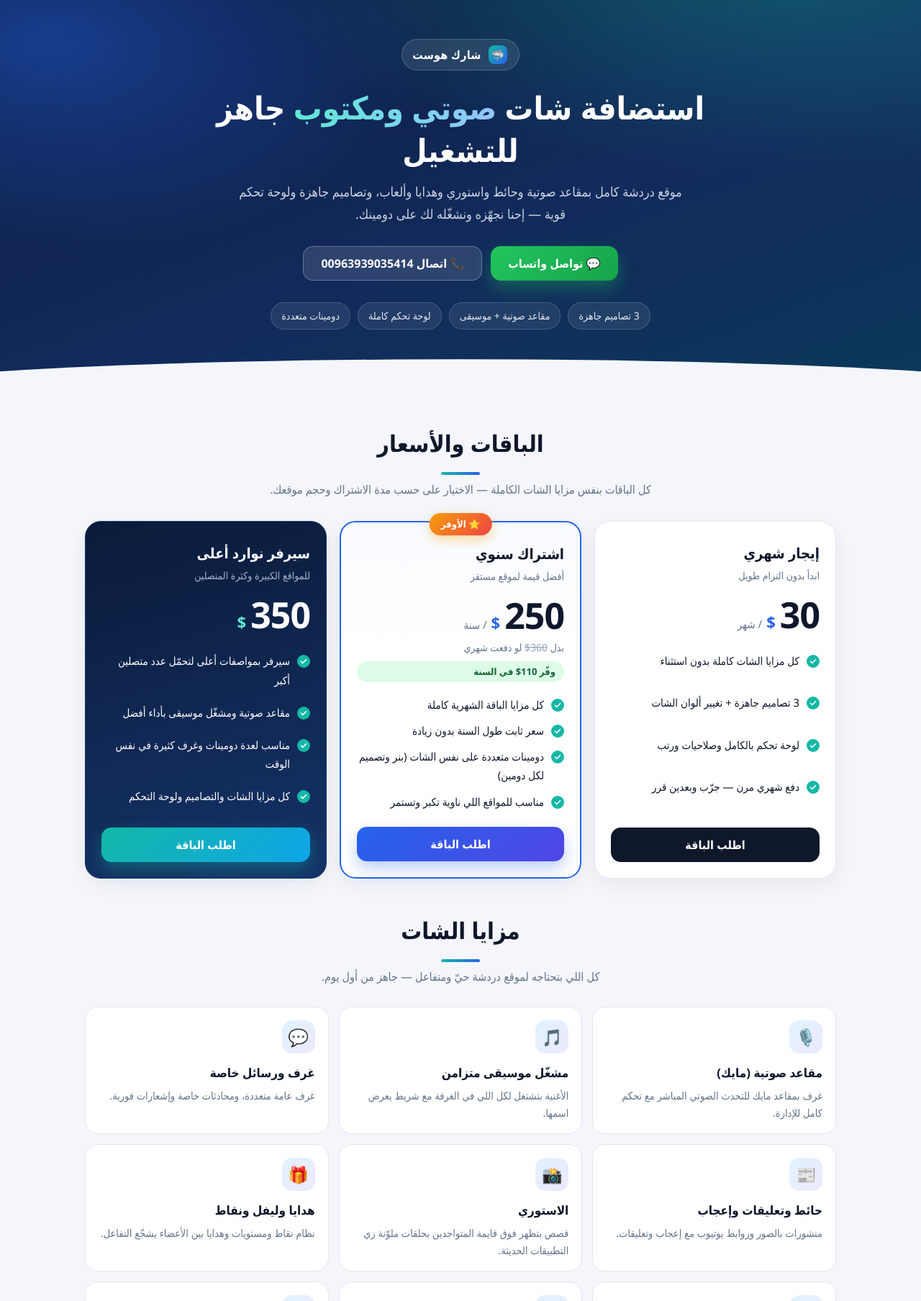
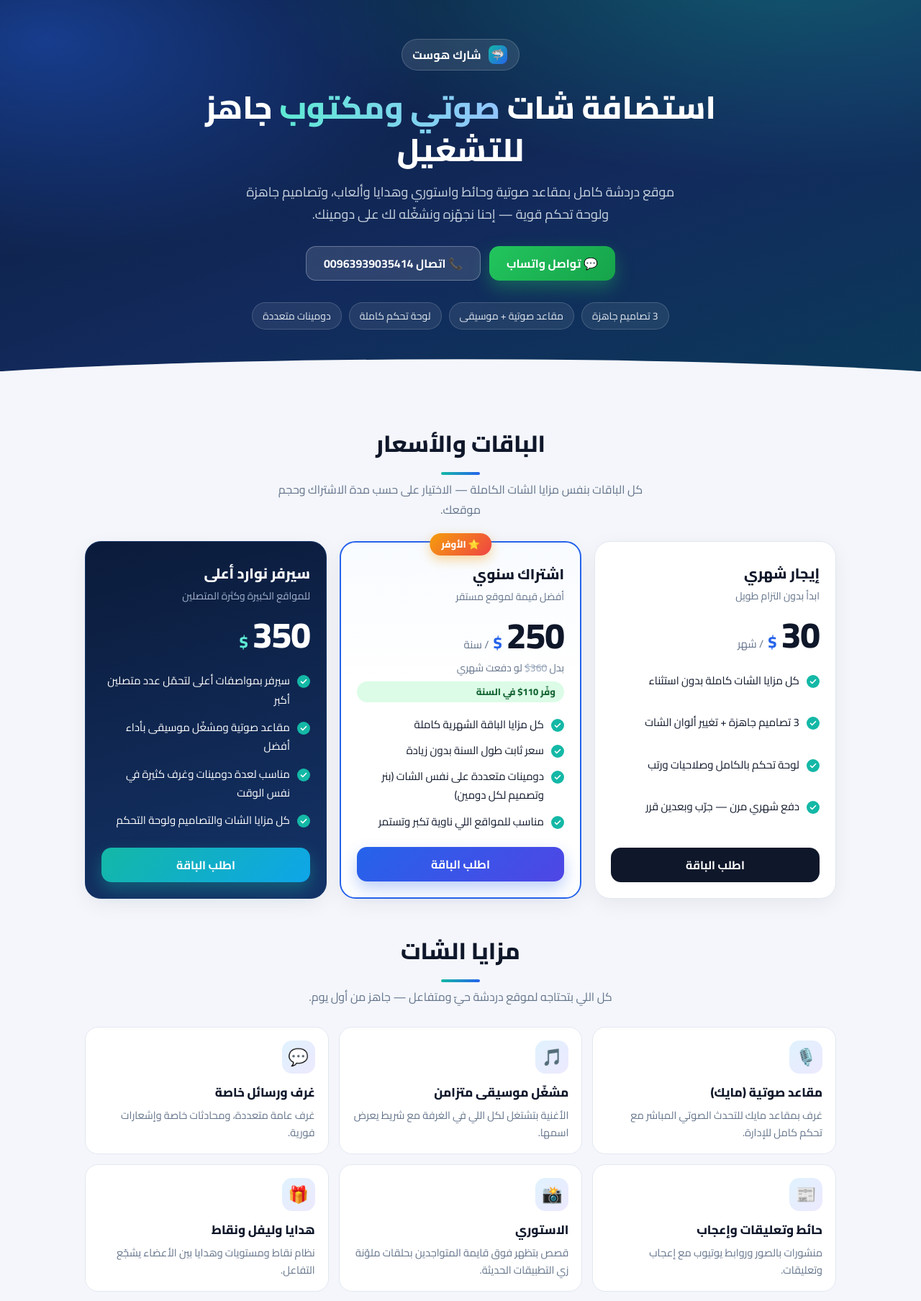
Before and after one commit to abdullahasson/gochat, a web app: file public/plans.html in a window 1280 px wide. Shown: the top 1808 px of the page at 72% size. Run offline with its HTML, style and script files only (its server is not run), Linux system fonts and the light colour scheme.

Commit message:
add cairo font

```diff
--- a/public/admin-ui.css
+++ b/public/admin-ui.css
@@ -17,7 +17,7 @@
   --cp-ease: .18s ease;
   background: var(--cp-bg);
   color: var(--cp-text);
-  font-family: "Segoe UI", Tahoma, "Noto Sans Arabic", system-ui, -apple-system, Arial, sans-serif;
+  font-family: var(--font-main);
   overflow: hidden;       /* .cl2 is the only scroller */
 }
 .paneladmin.cp-collapsed { --cp-w: var(--cp-w-min); }
--- /dev/null
+++ b/public/cairo.css
@@ -0,0 +1,84 @@
+/* =====================================================================
+   Cairo — الخط الافتراضي للمشروع
+   ---------------------------------------------------------------------
+   - ملفات WOFF2 محلية داخل public/fonts/cairo (بدون اعتماد على Google Fonts).
+   - font-display: swap حتى لا يختفي النص أثناء التحميل.
+   - هذا الملف يحدد الخط الافتراضي فقط، ولا يفرضه على الأيقونات
+     (FontAwesome) أو خطوط أسماء الأعضاء المخصصة أو الأكواد.
+   ===================================================================== */
+
+/* عربي */
+@font-face {
+    font-family: 'Cairo';
+    font-style: normal;
+    font-weight: 200 1000;
+    font-display: swap;
+    src: url('fonts/cairo/cairo-arabic.woff2') format('woff2');
+    unicode-range: U+0600-06FF, U+0750-077F, U+0870-0891, U+0897-08E1,
+        U+08E3-08FF, U+200C-200E, U+2010-2011, U+204F, U+2E41,
+        U+FB50-FDFF, U+FE70-FE74, U+FE76-FEFC, U+102E0-102FB,
+        U+10E60-10E7E, U+10EC2-10EC7, U+10EC9-10EEE, U+10EF0-10EFF,
+        U+1EE00-1EE03, U+1EE05-1EE1F, U+1EE21-1EE22, U+1EE24, U+1EE27,
+        U+1EE29-1EE32, U+1EE34-1EE37, U+1EE39, U+1EE3B, U+1EE42,
+        U+1EE47, U+1EE49, U+1EE4B, U+1EE4D-1EE4F, U+1EE51-1EE52,
+        U+1EE54, U+1EE57, U+1EE59, U+1EE5B, U+1EE5D, U+1EE5F,
+        U+1EE61-1EE62, U+1EE64, U+1EE67-1EE6A, U+1EE6C-1EE72,
+        U+1EE74-1EE77, U+1EE79-1EE7C, U+1EE7E, U+1EE80-1EE89,
+        U+1EE8B-1EE9B, U+1EEA1-1EEA3, U+1EEA5-1EEA9, U+1EEAB-1EEBB,
+        U+1EEF0-1EEF1;
+}
+
+/* لاتيني موسّع */
+@font-face {
+    font-family: 'Cairo';
+    font-style: normal;
+    font-weight: 200 1000;
+    font-display: swap;
+    src: url('fonts/cairo/cairo-latin-ext.woff2') format('woff2');
+    unicode-range: U+0100-02BA, U+02BD-02C5, U+02C7-02CC, U+02CE-02D7,
+        U+02DD-02FF, U+0304, U+0308, U+0329, U+1D00-1DBF, U+1E00-1E9F,
+        U+1EF2-1EFF, U+2020, U+20A0-20AB, U+20AD-20C4, U+2113,
+        U+2C60-2C7F, U+A720-A7FF;
+}
+
+/* لاتيني أساسي */
+@font-face {
+    font-family: 'Cairo';
+    font-style: normal;
+    font-weight: 200 1000;
+    font-display: swap;
+    src: url('fonts/cairo/cairo-latin.woff2') format('woff2');
+    unicode-range: U+0000-00FF, U+0131, U+0152-0153, U+02BB-02BC,
+        U+02C6, U+02DA, U+02DC, U+0304, U+0308, U+0329, U+2000-206F,
+        U+20AC, U+2122, U+2191, U+2193, U+2212, U+2215, U+FEFF, U+FFFD;
+}
+
+:root {
+    --font-main: 'Cairo', 'Tajawal', 'Segoe UI', Tahoma, Arial, sans-serif;
+}
+
+/* الخط الافتراضي: يورّث لكل العناصر، ولا يفرض !important */
+html,
+body,
+button,
+input,
+select,
+textarea {
+    font-family: var(--font-main);
+}
+
+/* الأكواد تبقى monospace */
+code,
+pre,
+kbd,
+samp,
+textarea.code,
+.sql-editor,
+.sx-code {
+    font-family: Consolas, 'Courier New', monospace !important;
+}
+
+/* Bootstrap popovers كانت تفرض Helvetica — نعيدها للخط الافتراضي */
+html body .popover {
+    font-family: var(--font-main) !important;
+}
--- a/public/chat-color.js
+++ b/public/chat-color.js
@@ -83,7 +83,7 @@
   /* ----- الستايل ----- */
   function addCss() {
     if (document.getElementById("cc-css")) return;
-    var F = "font-family:Tajawal,Cairo,Tahoma,sans-serif!important;";
+    var F = "font-family:Cairo,Tajawal,Tahoma,sans-serif!important;";
     var css = [
       /* الزر (نفس شكل زر الحالة) */
       "#cc-wrap{display:flex!important;flex-direction:row-reverse;direction:rtl;float:none!important;clear:both;width:calc(100% - 8px)!important;max-width:380px;height:38px;margin:6px auto 0!important;padding:0!important;border:1px solid #333;background:#fff;border-radius:2px;overflow:hidden;box-shadow:0 2px 5px rgba(0,0,0,.1);box-sizing:border-box;cursor:pointer;" + F + "}",
@@ -95,8 +95,8 @@
       "#cc-wrap .cc-ar{width:13px;height:13px;color:#555}",
 
       /* النافذة (نفس مقاسات وألوان الكود المرجعي) */
-      "#cc-modal{position:fixed;top:0;left:0;right:0;bottom:0;background:rgba(0,0,0,.6);display:none;justify-content:center;align-items:center;padding:20px;z-index:2147483000;direction:rtl;overflow-y:auto;font-family:'Segoe UI',Tahoma,Geneva,Verdana,sans-serif!important}",
-      "#cc-modal *{box-sizing:border-box;font-family:'Segoe UI',Tahoma,Geneva,Verdana,sans-serif!important}",
+      "#cc-modal{position:fixed;top:0;left:0;right:0;bottom:0;background:rgba(0,0,0,.6);display:none;justify-content:center;align-items:center;padding:20px;z-index:2147483000;direction:rtl;overflow-y:auto;font-family:Cairo,Tajawal,Tahoma,sans-serif!important}",
+      "#cc-modal *{box-sizing:border-box;font-family:Cairo,Tajawal,Tahoma,sans-serif!important}",
       "#cc-modal .cc-box{background:#1e293b;color:#f8fafc;width:100%;max-width:520px;max-height:100%;overflow-y:auto;padding:28px;border-radius:16px;border:1px solid #334155;box-shadow:0 10px 25px rgba(0,0,0,.4);margin:auto}",
       "#cc-modal .cc-title2{text-align:center;color:#38bdf8;font-size:22px!important;font-weight:700!important;margin:0 0 24px!important;padding:0!important;background:none!important;border:0!important}",
       "#cc-modal .cc-sec{margin-bottom:20px}",
--- a/public/chat-colors.js
+++ b/public/chat-colors.js
@@ -150,9 +150,9 @@
       "html body #settings #cc-btn.cc-open>.fa{color:#3b2600!important}",
       "html body #settings #cc-btn.cc-open:before{content:''!important;display:block!important;position:absolute!important;top:0;left:-60%;width:40%;height:100%;background:linear-gradient(100deg,transparent,rgba(255,255,255,.65),transparent)!important;transform:skewX(-20deg);animation:ccShine 3.4s ease-in-out infinite!important;pointer-events:none}",
       "@keyframes ccShine{0%,55%{left:-60%}100%{left:130%}}",
-      "#ccRoot{display:none;position:fixed;inset:0;z-index:2147483000;background:rgba(2,6,23,.72);align-items:center;justify-content:center;padding:14px;direction:rtl;font-family:'Segoe UI',Tahoma,sans-serif}",
+      "#ccRoot{display:none;position:fixed;inset:0;z-index:2147483000;background:rgba(2,6,23,.72);align-items:center;justify-content:center;padding:14px;direction:rtl;font-family:Cairo,Tajawal,Tahoma,sans-serif}",
       "#ccRoot.on{display:flex}",
-      "#ccRoot *{box-sizing:border-box;font-family:'Segoe UI',Tahoma,sans-serif!important}",
+      "#ccRoot *{box-sizing:border-box;font-family:Cairo,Tajawal,Tahoma,sans-serif!important}",
       "#ccRoot .cc-box{background:#1e293b;width:100%;max-width:520px;max-height:94vh;overflow-y:auto;padding:22px;border-radius:16px;border:1px solid #334155;box-shadow:0 10px 25px rgba(0,0,0,.4);color:#f8fafc;position:relative}",
       "#ccRoot .cc-x{position:absolute;top:10px;left:12px;width:30px;height:30px;border-radius:50%;background:#0f172a;color:#cbd5e1;border:1px solid #475569;cursor:pointer;font-size:16px!important;line-height:1}",
       "#ccRoot .cc-title{text-align:center;color:#38bdf8;font-size:21px!important;margin:0 0 18px}",
--- a/public/media-link-modal.js
+++ b/public/media-link-modal.js
@@ -8,7 +8,7 @@
   "use strict";
 
   var CSS = [
-    "#mlk{position:fixed;inset:0;z-index:99995;display:none;direction:rtl;align-items:center;justify-content:center;padding:44px 34px;background:rgba(0,0,0,.55);font-family:'Noto Naskh Arabic','Droid Arabic Naskh','Amiri',serif}",
+    "#mlk{position:fixed;inset:0;z-index:99995;display:none;direction:rtl;align-items:center;justify-content:center;padding:44px 34px;background:rgba(0,0,0,.55);font-family:Cairo,Tajawal,Tahoma,sans-serif}",
     "#mlk.on{display:flex}",
     "#mlk *{box-sizing:border-box;font-family:inherit!important;text-shadow:none!important;margin:0}",
     "#mlk .bx{width:100%;max-width:310px;background:#fff;border-radius:20px;overflow:hidden;box-shadow:0 12px 50px rgba(0,0,0,.45)}",
--- a/public/partials/sh-footer.ejs
+++ b/public/partials/sh-footer.ejs
@@ -1,8 +1,8 @@
 <%# [SHARK-HOST] سطر الحقوق أسفل صفحات اللوجين (الافتراضي / Nopta / Uireta) — الاسم رابط لصفحة الباقات والأسعار /plans %>
 <style>
 .sh-foot{flex:0 0 auto;width:100%;box-sizing:border-box;padding:8px 6px 6px;direction:ltr;text-align:left;background:transparent;clear:both}
-.sh-foot .sh-box,#tlogins .sh-foot .sh-box{display:inline-block;max-width:100%;box-sizing:border-box;padding:2px 8px;border:1px solid #dfe3ee;background:rgba(255,255,255,.92);color:#6b7c93!important;font-family:Georgia,"Times New Roman",serif!important;font-size:14px!important;font-weight:700!important;line-height:1.5!important;white-space:normal}
-.sh-foot .sh-box a,#tlogins .sh-foot .sh-box a{color:#2b6cb0!important;font-family:"Segoe UI",Tahoma,"Noto Sans Arabic",Arial,sans-serif!important;font-size:14px!important;font-weight:400!important;text-decoration:none}
+.sh-foot .sh-box,#tlogins .sh-foot .sh-box{display:inline-block;max-width:100%;box-sizing:border-box;padding:2px 8px;border:1px solid #dfe3ee;background:rgba(255,255,255,.92);color:#6b7c93!important;font-family:var(--font-main)!important;font-size:14px!important;font-weight:700!important;line-height:1.5!important;white-space:normal}
+.sh-foot .sh-box a,#tlogins .sh-foot .sh-box a{color:#2b6cb0!important;font-family:var(--font-main)!important;font-size:14px!important;font-weight:400!important;text-decoration:none}
 .sh-foot .sh-box a:hover,#tlogins .sh-foot .sh-box a:hover{text-decoration:underline}
 </style>
 <div class="sh-foot"><span class="sh-box">Copyright &copy; 2022 <a href="/plans" target="_blank" rel="noopener">شارك هوست</a>. All Rights Reserved</span></div>
--- a/public/plans.html
+++ b/public/plans.html
@@ -6,13 +6,15 @@
 <title>شارك هوست — باقات وأسعار استضافة الشات</title>
 <meta name="description" content="استضافة شات صوتي ومكتوب جاهز للتشغيل: إيجار شهري 30$ — اشتراك سنوي 250$ — سيرفر نوارد أعلى 350$. تواصل: 00963939035414">
 <meta name="theme-color" content="#0b1b3a">
+<link rel="preload" href="fonts/cairo/cairo-arabic.woff2" as="font" type="font/woff2" crossorigin>
+<link rel="stylesheet" href="cairo.css?v=1">
 <style>
 /* ===== شارك هوست — صفحة الباقات (ملف واحد من غير أي مكتبة خارجية) =====
    لتعديل الأسعار: ابحث عن class="price" وغيّر الرقم. رقم التواصل: ابحث عن 00963939035414 / 963939035414 */
 :root{--bg:#f4f6fb;--ink:#0f172a;--muted:#64748b;--line:#e2e8f0;--navy:#0b1b3a;--blue:#2563eb;--teal:#14b8a6;--gold:#f59e0b;--card:#fff}
 *{box-sizing:border-box;margin:0;padding:0}
 html{scroll-behavior:smooth}
-body{font-family:"Segoe UI",Tahoma,"Noto Sans Arabic","Noto Naskh Arabic",Arial,sans-serif;background:var(--bg);color:var(--ink);line-height:1.75;-webkit-text-size-adjust:100%}
+body{font-family:var(--font-main);background:var(--bg);color:var(--ink);line-height:1.75;-webkit-text-size-adjust:100%}
 a{color:inherit;text-decoration:none}
 .wrap{width:100%;max-width:1080px;margin:0 auto;padding:0 18px}
 
@@ -80,7 +82,7 @@ a{color:inherit;text-decoration:none}
 /* ---------- الفوتر ---------- */
 footer{padding:30px 0 34px;text-align:center}
 .sh-box{display:inline-block;max-width:100%;padding:3px 10px;border:1px solid #dfe3ee;background:#fff;color:#6b7c93;font:700 15px/1.5 Georgia,"Times New Roman",serif;direction:ltr}
-.sh-box a{color:#2b6cb0;font-weight:400;font-family:"Segoe UI",Tahoma,"Noto Sans Arabic",Arial,sans-serif}
+.sh-box a{color:#2b6cb0;font-weight:400;font-family:var(--font-main)}
 .back{display:block;margin-top:14px;color:var(--muted);font-size:14px}
 .back:hover{color:var(--blue)}
 
```
Also changed, not shown: public/admin.html (+3 -1 lines), public/fonts/cairo/OFL.txt (added, +93 -0 lines), public/index.ejs (+9 -7 lines), public/fonts/cairo/cairo-arabic.woff2 (added), public/fonts/cairo/cairo-latin-ext.woff2 (added), public/fonts/cairo/cairo-latin.woff2 (added).
